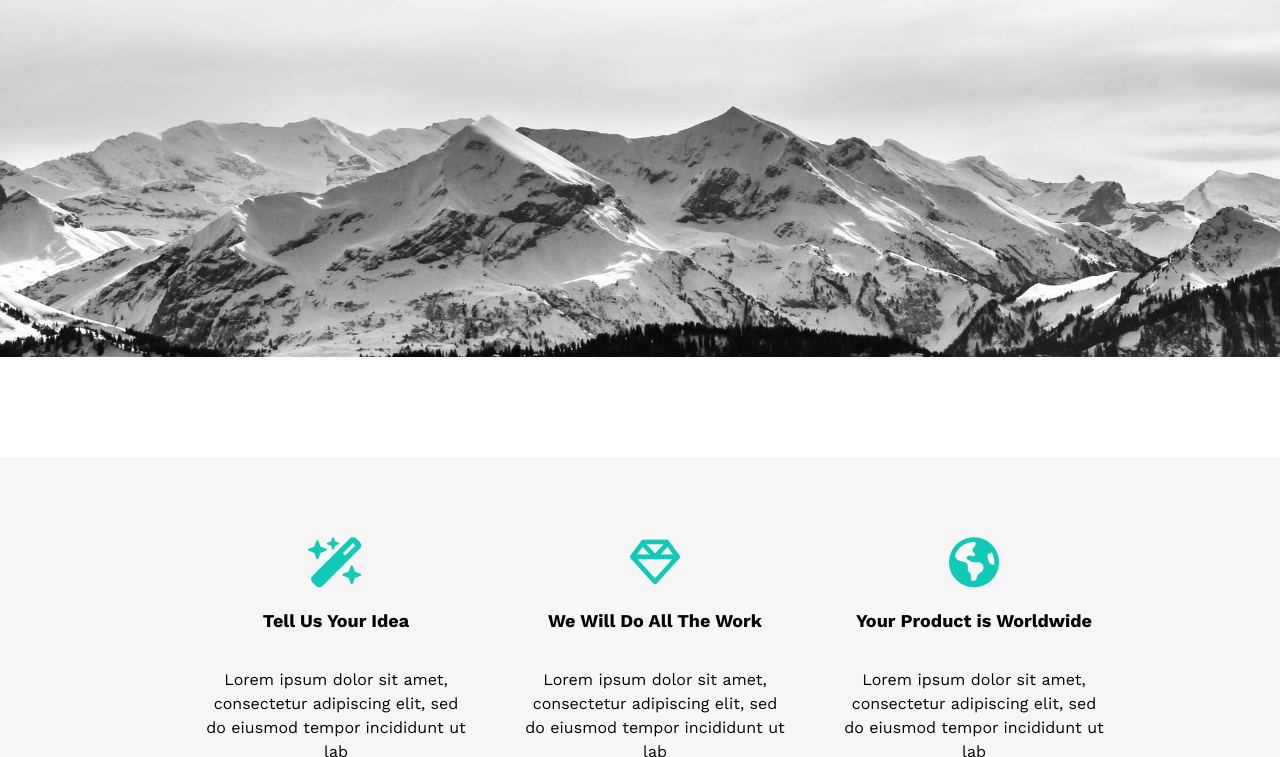
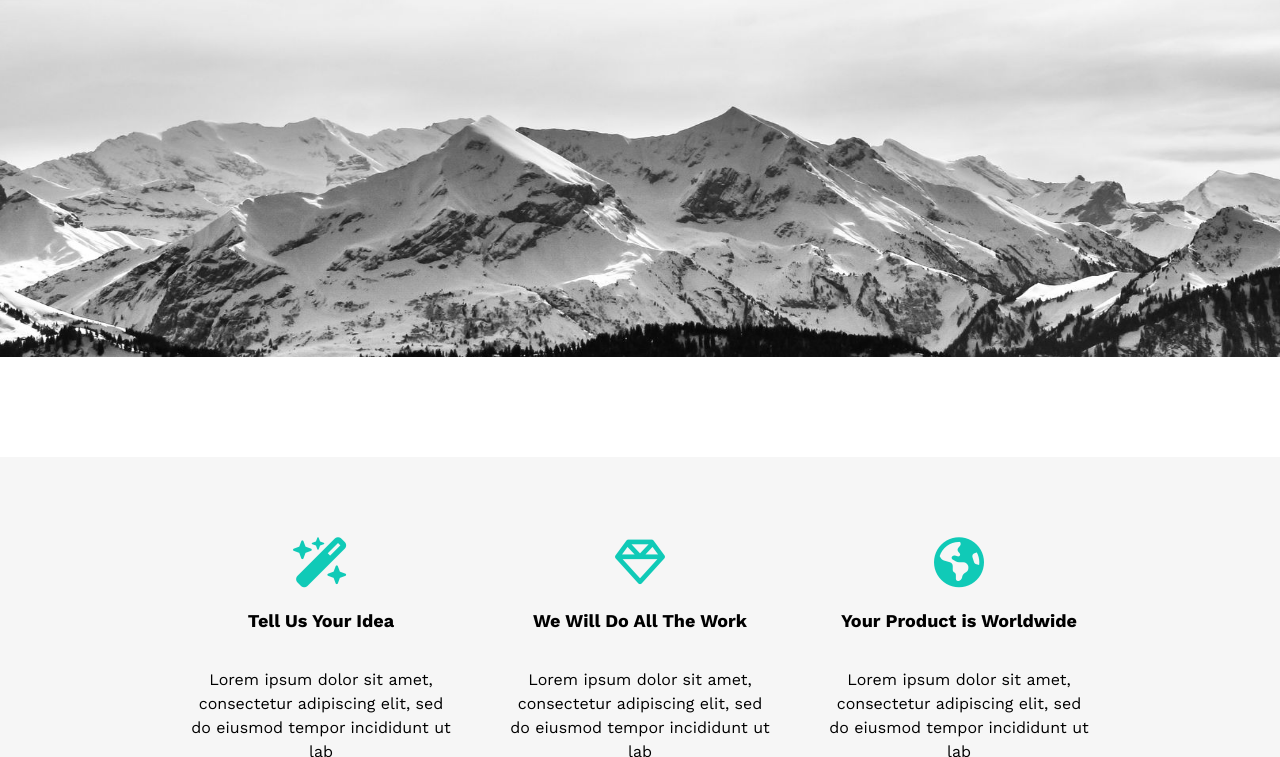
Before and after one commit to codexXx0/Template-1, a plain HTML site: page index.html in a window 1280 px wide. Shown: the part 433-1190 px from the top of the page. Drawn offline with nearby package versions, Linux system fonts and the light colour scheme.

Commit message:
Update leon.css

```diff
--- a/css/leon.css
+++ b/css/leon.css
@@ -682,18 +682,24 @@ body {
     display: grid;
     height: 100px;
     margin: 0px 15px ;
+    margin-left: auto ;
+    margin-right: auto;
 }
 
 .skills .container .skill2 {
     display: grid;
     height: 100px;
     margin: 0px 15px ;
+    margin-left: auto ;
+    margin-right: auto;
 }
 
 .skills .container .skill3 {
     display: grid;
     height: 100px;
     margin: 0px 15px ;
+    margin-left: auto ;
+    margin-right: auto;
 }
 
 .fa-solid ,
```
